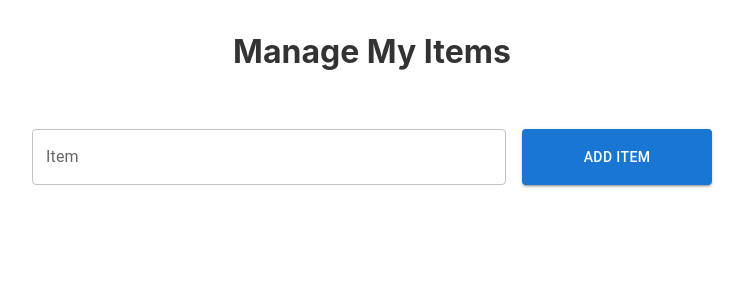
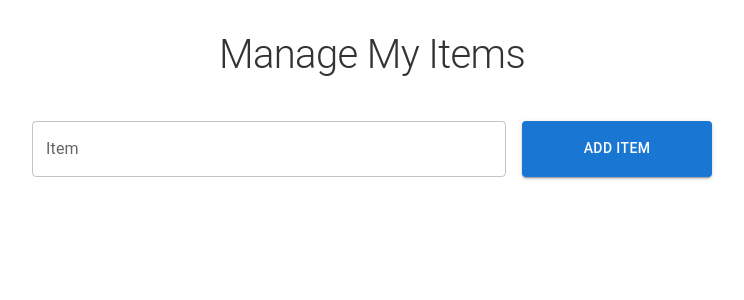
Before and after one commit to ayaanqui/northwestern-prog-test, a React (Create React App) app: page / in a window 1280 px wide. Shown: the top 300 px of the page, without its empty margins (268-1012 px from the left). Built offline with nearby package versions, Linux system fonts and the light colour scheme.

Commit message:
Using material typography

```diff
--- a/src/components/Header.tsx
+++ b/src/components/Header.tsx
@@ -1,9 +1,12 @@
+import { Typography } from "@mui/material"
 import { Box } from "@mui/system"
 
 const Header = () => {
   return (
-    <Box textAlign="center" marginBottom="3em">
-      <h1>Manage My Items</h1>
+    <Box textAlign="center" marginBottom="2rem">
+      <Typography variant="h1" fontSize="2.5rem">
+        Manage My Items
+      </Typography>
     </Box>
   )
 }
```
